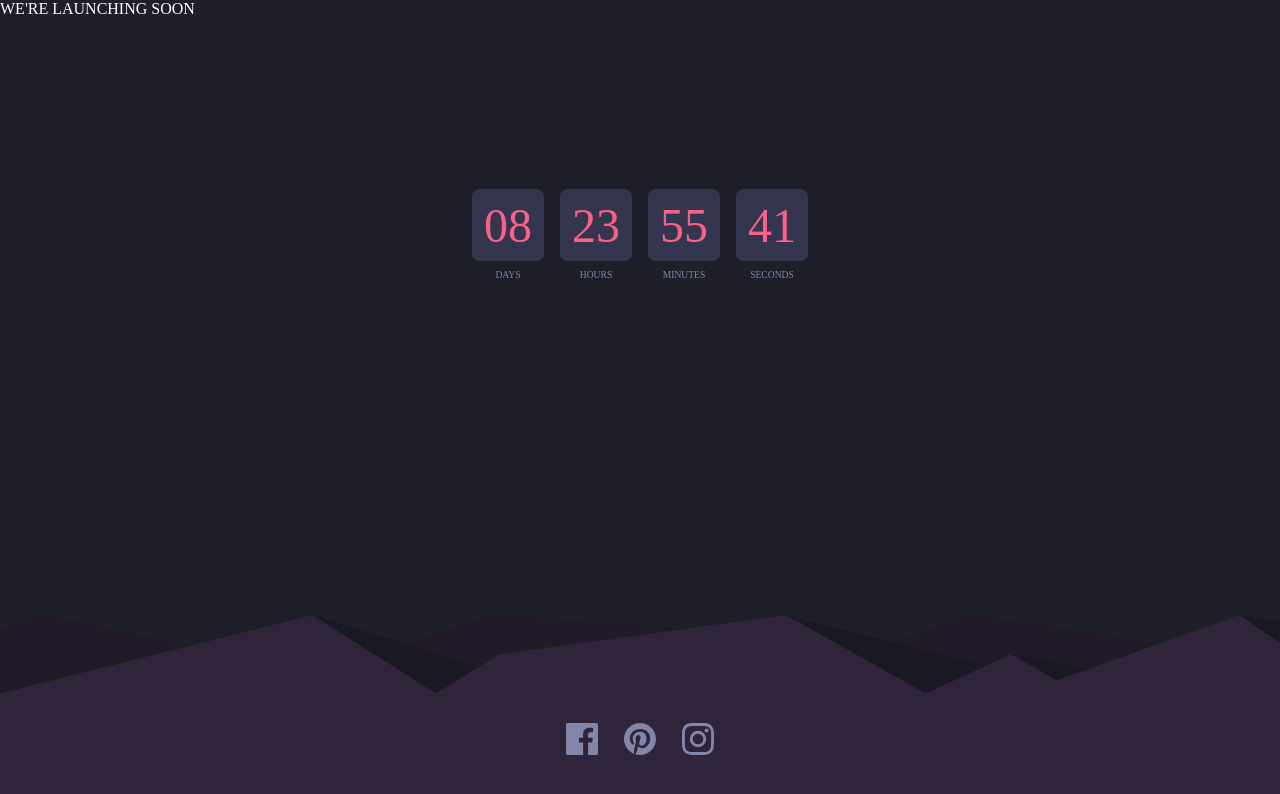
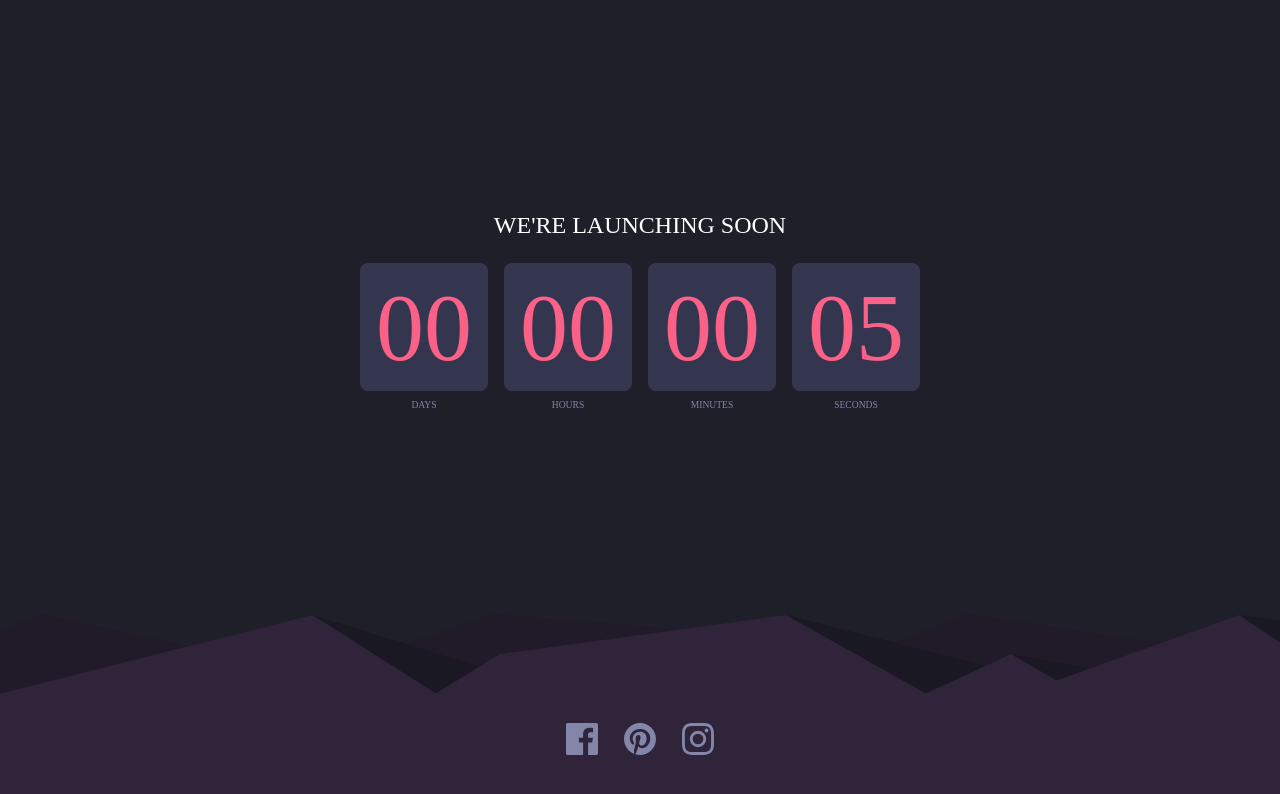
Before and after one commit to jose-web/frontendmentor-launch-countdown-timer, an Angular app: page / in a window 1280 px wide. Shown: the top 794 px of the page. Built offline with nearby package versions, Linux system fonts and the light colour scheme.

Commit message:
counter simple added

```diff
--- a/src/app/app.component.html
+++ b/src/app/app.component.html
@@ -4,19 +4,19 @@
   <div id="counter">
 
     <div class="timer">
-      <div class="flip-card">08</div>
+      <div class="flip-card">{{days}}</div>
       <p>DAYS</p>
     </div>
     <div class="timer">
-      <div class="flip-card">23</div>
+      <div class="flip-card">{{hours}}</div>
       <p>HOURS</p>
     </div>
     <div class="timer">
-      <div class="flip-card">55</div>
+      <div class="flip-card">{{minutes}}</div>
       <p>MINUTES</p>
     </div>
     <div class="timer">
-      <div class="flip-card">41</div>
+      <div class="flip-card">{{seconds}}</div>
       <p>SECONDS</p>
     </div>
   </div>
--- a/src/app/app.component.scss
+++ b/src/app/app.component.scss
@@ -3,13 +3,16 @@ main{
     display: flex;
     background-color: #1e1f29;
     flex-direction: column;
+    align-items: center;
 
     #title{
         color: white;
+        padding: 1rem;
+        font-size: 1.5rem;
+        margin-top: auto;
     }
 
     #counter{
-        margin: auto;
         color: white;
         display: flex;
         flex-wrap: wrap;
@@ -21,9 +24,9 @@ main{
             .flip-card{
                 background-color: hsl(236, 21%, 26%);
                 color: hsl(345, 95%, 68%);
-                font-size: 3rem;
-                height: 4.5rem;
-                width: 4.5rem;
+                font-size: 6rem;
+                height: 8rem;
+                width: 8rem;
                 display: flex;
                 justify-content: center;
                 align-items: center;
@@ -40,6 +43,7 @@ main{
     }
 
     footer{
+        width: 100%;
         display: flex;
         justify-content: center;
         margin-top: auto;
--- a/src/app/app.component.ts
+++ b/src/app/app.component.ts
@@ -6,5 +6,30 @@ import { Component } from '@angular/core';
   styleUrls: ['./app.component.scss']
 })
 export class AppComponent {
-  title = 'frontendmentor-launch-countdown-timer';
+  days = '00'
+  hours = '00'
+  minutes = '00'
+  seconds = '00'
+
+  date = new Date(0,0,0,0,0)
+
+  ngOnInit(){
+
+    setInterval(()=>{
+      this.date.setSeconds(this.date.getSeconds() +1)
+      this.setTimer()
+    },1000)
+
+  }
+
+  setTimer(){
+    this.days = this.numberWithZero(this.date.getDay())
+    this.hours = this.numberWithZero(this.date.getHours())
+    this.minutes = this.numberWithZero(this.date.getMinutes())
+    this.seconds = this.numberWithZero(this.date.getSeconds())
+  }
+
+  numberWithZero(number:number):string{
+    return number > 9 ? String(number) : '0' + number
+  }
 }
```
